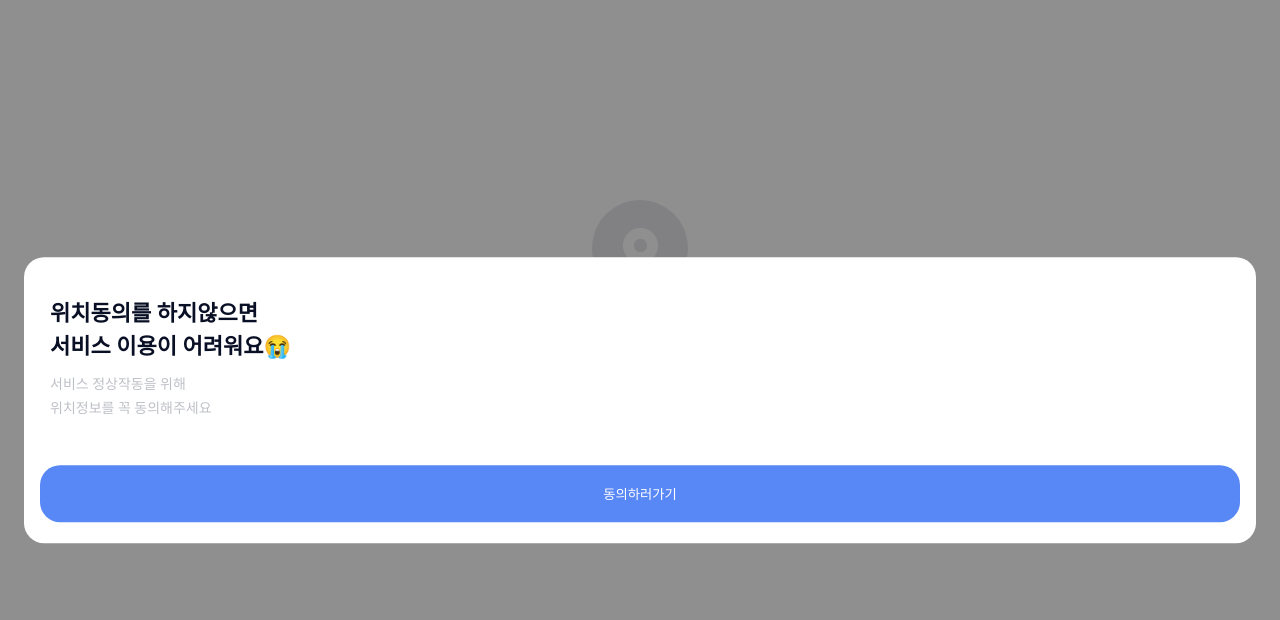
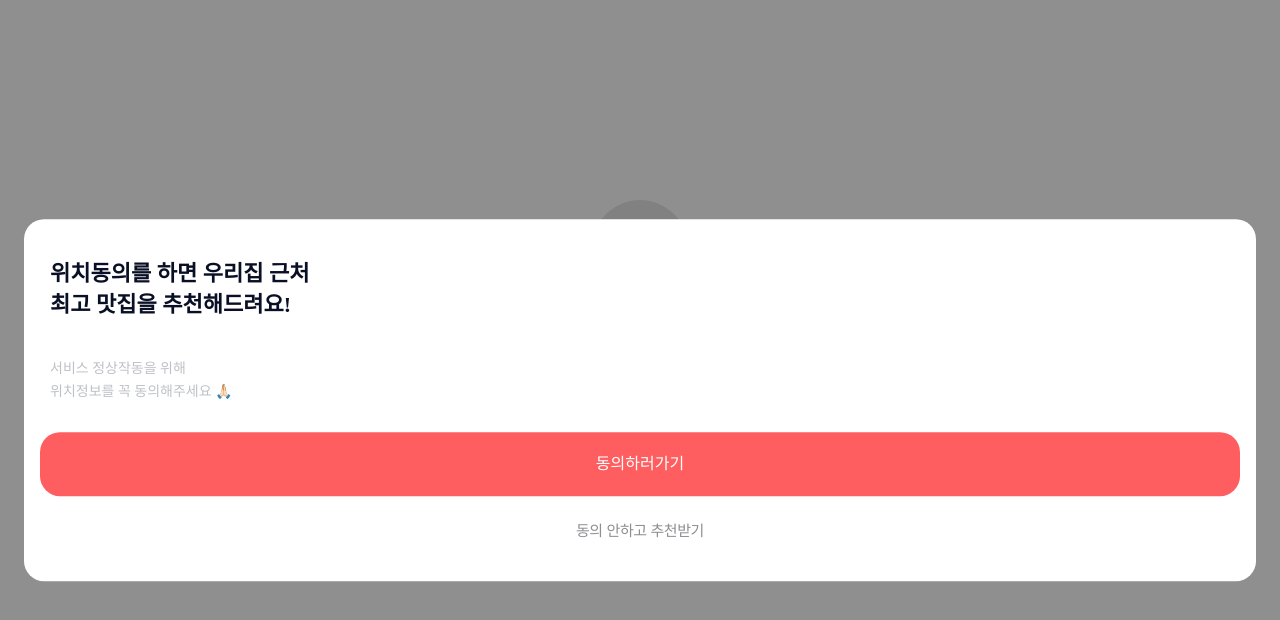
Before and after one commit to FoodieZone/Frontend, a React (Create React App) app: page /location_agree in a window 1280 px wide. Both pictures are taken after a click on the button "나중에 하기". Shown: the top 620 px of the page. Built offline with nearby package versions, Linux system fonts and the light colour scheme.

Commit message:
[FE-6] feat: 스타일 수정

```diff
--- a/src/components/LocatingAgree/CancelPopup/index.tsx
+++ b/src/components/LocatingAgree/CancelPopup/index.tsx
@@ -12,20 +12,21 @@ function CancelPopup(props: Props) {
 			<Container>
 				<Texts>
 					<Strong>
-						위치동의를 하지않으면
+						위치동의를 하면 우리집 근처
 						<br />
-						서비스 이용이 어려워요😭
+						최고 맛집을 추천해드려요!
 					</Strong>
 
 					<Subscription>
 						서비스 정상작동을 위해
 						<br />
-						위치정보를 꼭 동의해주세요
+						위치정보를 꼭 동의해주세요 🙏🏻
 					</Subscription>
 				</Texts>
 
 				<Buttons>
 					<AgreeButton>동의하러가기</AgreeButton>
+					<CancelButton>동의 안하고 추천받기</CancelButton>
 				</Buttons>
 			</Container>
 		</Popup>
@@ -42,33 +43,52 @@ const Texts = styled.div`
 	padding: 10px;
 	display: flex;
 	flex-direction: column;
-	gap: 10px;
-	margin-bottom: 34px;
+	gap: 36px;
+	margin-bottom: 19.2px;
 `;
 
 const Strong = styled.div`
 	font-weight: 600;
 	font-size: 22px;
-	line-height: 33px;
+	line-height: 140.909%;
 	color: #090f24;
 `;
 
 const Subscription = styled.div`
 	font-weight: 400;
 	font-size: 14px;
-	line-height: 23.8px;
+	line-height: 165%;
 	color: #bec0c7;
 `;
 
 const Buttons = styled.div`
 	width: 100%;
+	display: flex;
+	flex-direction: column;
+	gap: 5px;
 `;
 
-const AgreeButton = styled.button`
+const Button = styled.button`
 	width: 100%;
 	border: none;
-	background-color: #5887f6;
+	padding: 19px 20px;
+	cursor: pointer;
 	border-radius: 20px;
-	padding: 19px 20px;
+`;
+
+const AgreeButton = styled(Button)`
+	background-color: #ff5e60;
 	color: #ffffff;
+	font-weight: 500;
+	font-size: 16px;
+	line-height: 160%;
 `;
+
+const CancelButton = styled(Button)`
+	background-color: #ffffff;
+	color: #8e8e93;
+	font-weight: 300;
+	font-size: 15px;
+	line-height: 140%;
+	letter-spacing: -0.408px;
+`;
--- a/src/pages/LocationAgree.tsx
+++ b/src/pages/LocationAgree.tsx
@@ -71,11 +71,9 @@ const Strong = styled.span`
 	font-weight: 700;
 	font-size: 21px;
 
-	// line-height, letter-spacing은 %로 받아서 수정해야한다.
-	line-height: 28px;
+	line-height: 133.333%;
 	letter-spacing: 0.87px;
 
-	// margin 정보도 피그마에 노출시켜달라고 요청해야한다.
 	margin-top: 32px;
 	color: #000000;
 `;
@@ -85,17 +83,14 @@ const Notice = styled.span`
 	font-weight: 400;
 	font-size: 14px;
 
-	// line-height, letter-spacing은 %로 받아서 수정해야한다.
-	line-height: 20px;
+	line-height: 142.857%;
 	letter-spacing: -0.24px;
 
-	// margin 정보도 피그마에 노출시켜달라고 요청해야한다.
 	margin-top: 16px;
 	color: #8e8e93;
 `;
 
 const Buttons = styled.div`
-	// margin 정보도 피그마에 노출시켜달라고 요청해야한다.
 	margin-top: 32px;
 	display: flex;
 	flex-direction: column;
@@ -107,12 +102,10 @@ const Button = styled.button`
 	border-radius: 16px;
 	border: none;
 	padding: 14px 16px;
-	font-weight: 600;
 	font-size: 15px;
 
-	// line-height, letter-spacing은 %로 받아서 수정해야한다.
-	line-height: 21px;
-	letter-spacing: -0.41px;
+	line-height: 140%;
+	letter-spacing: -0.408px;
 	text-align: center;
 	cursor: pointer;
 `;
@@ -120,7 +113,8 @@ const Button = styled.button`
 const Agree = styled(Button)`
 	// 색상 팔레트를 만들어서 관리하도록 수정해야한다.
 	color: #ffffff;
-	background-color: #5887f6;
+	background-color: #ff5e60;
+	font-weight: 600;
 `;
 
 const Cancel = styled(Button)`
```
